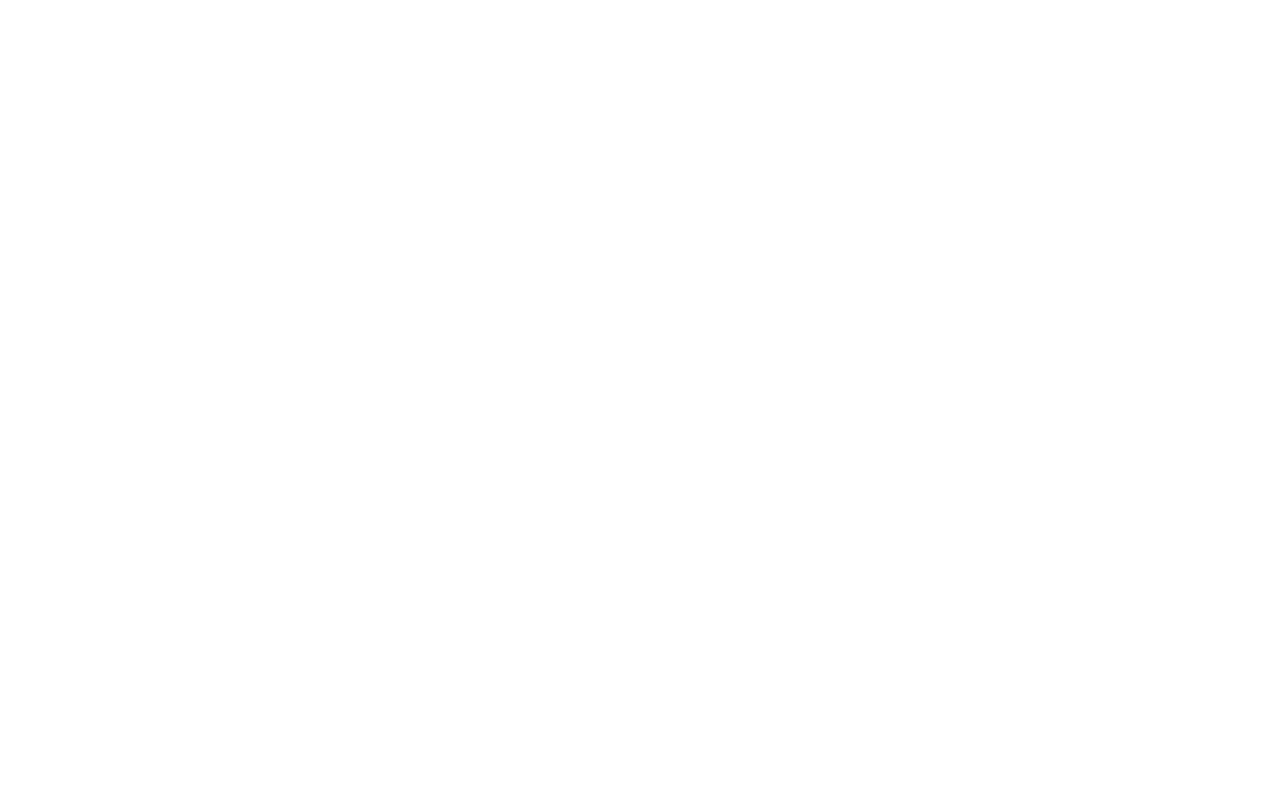
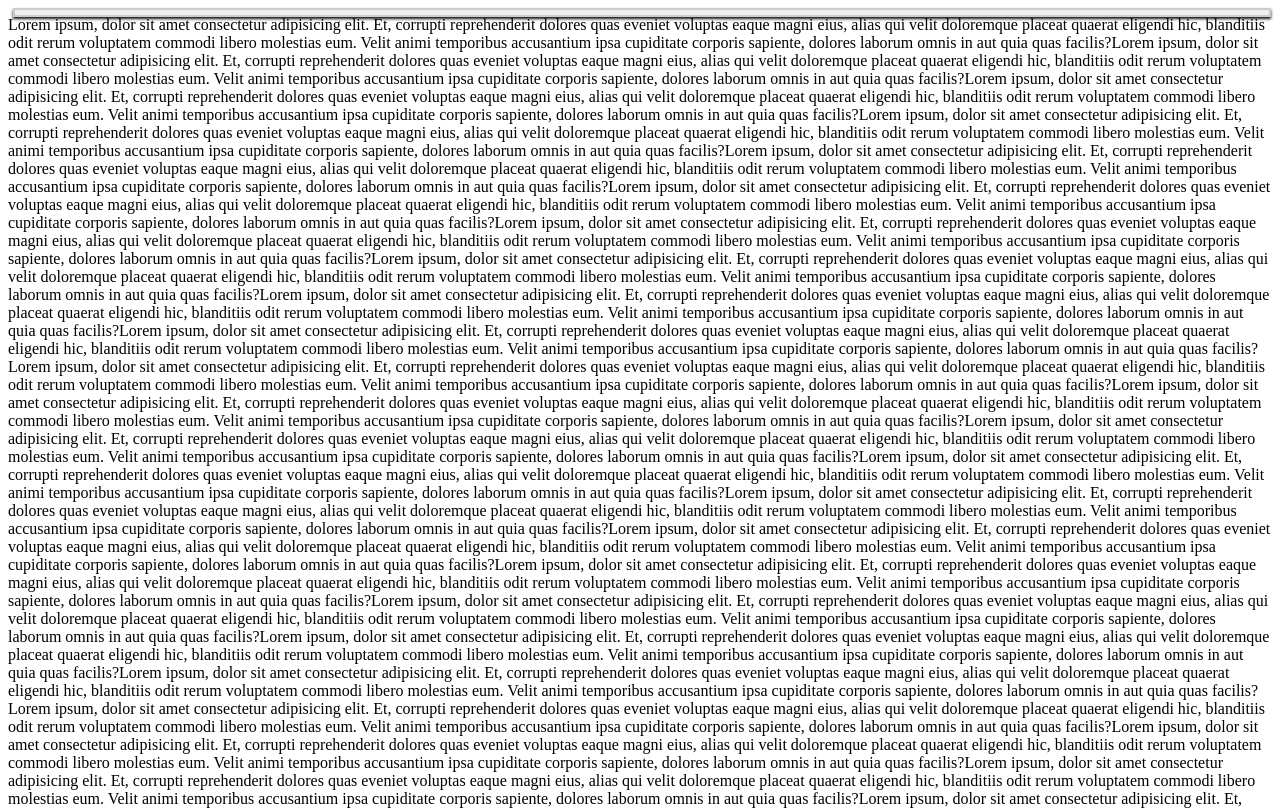
Before and after one commit to tony-kopanev/scrollBar, a plain HTML site: page index.html in a window 1280 px wide. Shown: the top 808 px of the page. Drawn offline with Linux system fonts and the light colour scheme.

Commit message:
create scroll-bar

```diff
--- a/index.html
+++ b/index.html
@@ -9,6 +9,8 @@
   <script src="index.js" defer></script>
 </head>
 <body>
-  <div class="root"></div>
+  <div id="root"></div>
+
+
 </body>
 </html>
--- a/index.js
+++ b/index.js
@@ -0,0 +1,38 @@
+function getBoilerPlate(times) {
+  const p = document.createElement('p');
+  const dummy = 'Lorem ipsum, dolor sit amet consectetur adipisicing elit. Et, corrupti reprehenderit dolores quas eveniet voluptas eaque magni eius, alias qui velit doloremque placeat quaerat eligendi hic, blanditiis odit rerum voluptatem commodi libero molestias eum. Velit animi temporibus accusantium ipsa cupiditate corporis sapiente, dolores laborum omnis in aut quia quas facilis?';
+  p.textContent = dummy.repeat(times);
+  document.body.prepend(p);
+};
+
+getBoilerPlate(100);
+
+class ScrollBar {
+  constructor(where) {
+    this.where = where;
+    this.instance = document.createElement('div');
+
+    this.instance.innerHTML = '<div class="filled"></div>';
+    this.instance.className = 'scroll-bar';
+
+    window.addEventListener('scroll', () =>{
+      const filled = this.instance.firstElementChild;
+      const html = document.documentElement;
+      const screenSize = html.clientHeight
+      const fullHight = html.scrollHeight - screenSize;
+      const scrolled = html.scrollTop;
+      //const width = scrolled / (fullHight / 100);
+      // style="width: 74.7671%;"
+      const width = scrolled * 100 / fullHight;
+
+      filled.style.width = `${width}%`;
+    })
+  }
+
+  render(){
+    document.querySelector(this.where).prepend(this.instance);
+  }
+}
+
+const scrollBar = new ScrollBar('#root');
+scrollBar.render();
--- a/style.css
+++ b/style.css
@@ -0,0 +1,15 @@
+.scroll-bar{
+  position: fixed;
+  top: 1%;
+  left: 1%;
+  width: 98%;
+  height: 5px;
+  border: 2px solid #ccc;
+  box-shadow: 0 2px 3px #111;
+  background-color: #eee;
+}
+
+.filled{
+  background-image: linear-gradient(to right, darkblue, blue);
+  height: 100%;
+}
```
